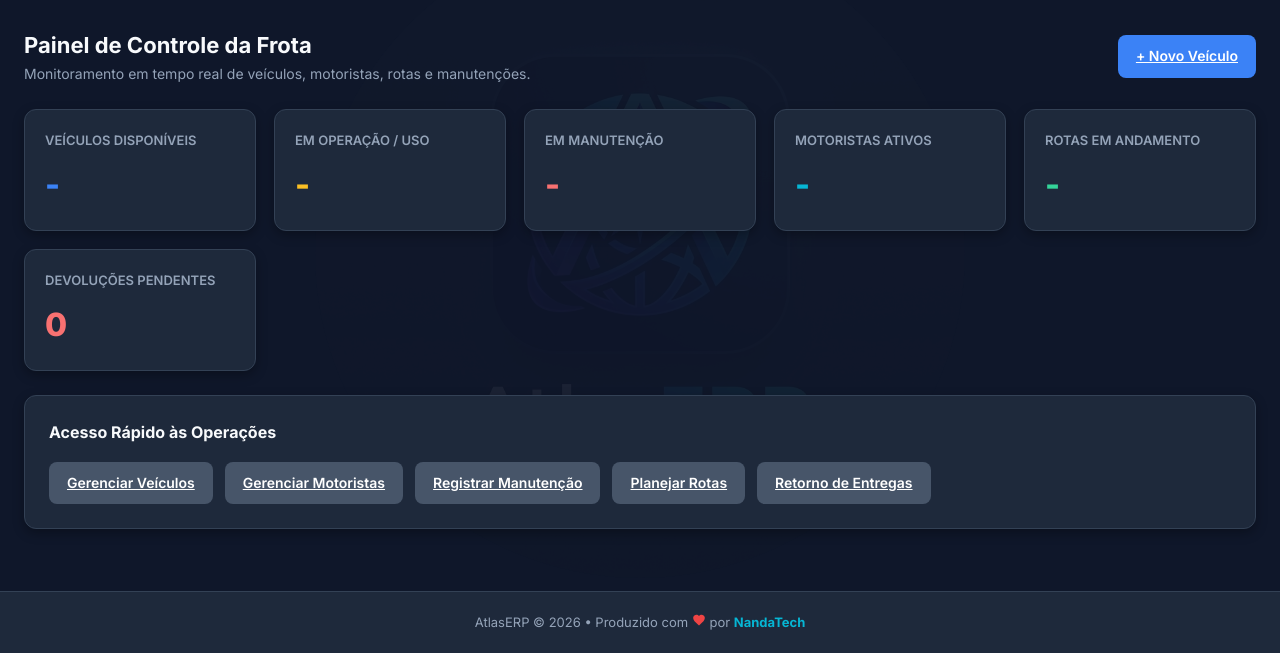
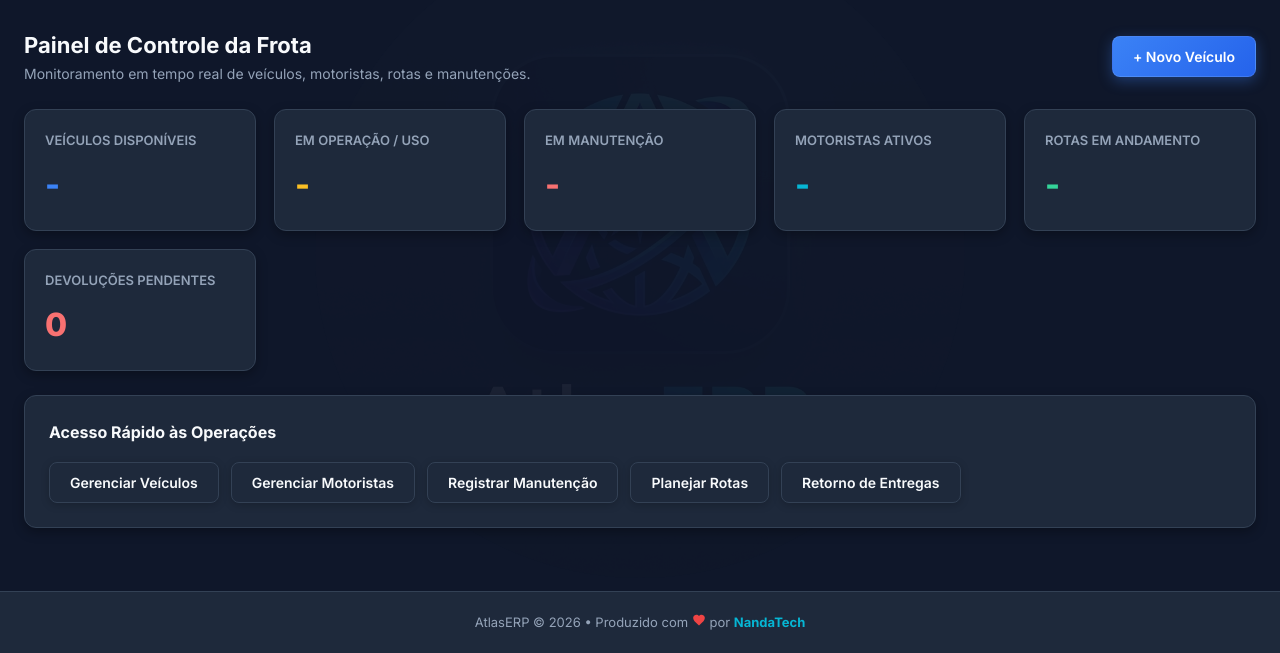
Before and after one commit to nandacarat-tech/AtlasERP, a Flask app: page /ui/fleet in a window 1280 px wide. Shown: the part 147-800 px from the top of the page. Run offline with Flask 3, Linux system fonts and the light colour scheme; data that the repository does not hold is empty.

Commit message:
style(ui): padroniza o design de todos os botoes do sistema no padrao NandaTech

```diff
--- a/static/style.css
+++ b/static/style.css
@@ -315,40 +315,82 @@ input:focus, select:focus, textarea:focus {
   box-shadow: 0 0 0 3px var(--primary-glow);
 }
 
-/* Buttons */
-button, .btn {
+/* Buttons - Design System Unificado NandaTech */
+button, .btn, input[type="button"], input[type="submit"] {
   display: inline-flex;
   align-items: center;
   justify-content: center;
   gap: 8px;
-  padding: 10px 18px;
+  padding: 10px 20px;
+  font-family: var(--font-family);
   font-size: 14px;
   font-weight: 600;
   border-radius: var(--radius-sm);
-  border: none;
+  border: 1px solid rgba(255, 255, 255, 0.1);
   cursor: pointer;
-  background-color: var(--primary);
-  color: white;
-  transition: all 0.2s ease;
+  background: linear-gradient(135deg, #3b82f6 0%, #2563eb 100%);
+  color: #ffffff !important;
+  box-shadow: 0 4px 14px rgba(59, 130, 246, 0.35);
+  transition: all 0.2s cubic-bezier(0.4, 0, 0.2, 1);
+  text-decoration: none;
+  line-height: 1.4;
 }
 
-button:hover, .btn:hover {
-  background-color: var(--primary-hover);
-  transform: translateY(-1px);
+button:hover, .btn:hover, input[type="button"]:hover, input[type="submit"]:hover {
+  background: linear-gradient(135deg, #2563eb 0%, #1d4ed8 100%);
+  transform: translateY(-2px);
+  box-shadow: 0 6px 20px rgba(59, 130, 246, 0.5);
+}
+
+button:active, .btn:active, input[type="button"]:active, input[type="submit"]:active {
+  transform: translateY(0);
+  box-shadow: 0 2px 8px rgba(59, 130, 246, 0.3);
 }
 
 button.secondary, .btn-secondary {
-  background-color: #475569;
+  background: #1e293b !important;
+  color: #f8fafc !important;
+  border: 1px solid var(--border-color) !important;
+  box-shadow: 0 2px 8px rgba(0, 0, 0, 0.2) !important;
 }
+
 button.secondary:hover, .btn-secondary:hover {
-  background-color: #334155;
+  background: #334155 !important;
+  border-color: #475569 !important;
+  color: #ffffff !important;
+  box-shadow: 0 4px 12px rgba(0, 0, 0, 0.3) !important;
+  transform: translateY(-2px);
 }
 
 button.danger, .btn-danger {
-  background-color: #dc2626;
+  background: linear-gradient(135deg, #ef4444 0%, #dc2626 100%) !important;
+  color: #ffffff !important;
+  box-shadow: 0 4px 14px rgba(239, 68, 68, 0.35) !important;
 }
+
 button.danger:hover, .btn-danger:hover {
-  background-color: #b91c1c;
+  background: linear-gradient(135deg, #dc2626 0%, #b91c1c 100%) !important;
+  box-shadow: 0 6px 20px rgba(239, 68, 68, 0.5) !important;
+  transform: translateY(-2px);
+}
+
+button.success, .btn-success {
+  background: linear-gradient(135deg, #10b981 0%, #059669 100%) !important;
+  color: #ffffff !important;
+  box-shadow: 0 4px 14px rgba(16, 185, 129, 0.35) !important;
+}
+
+button.success:hover, .btn-success:hover {
+  background: linear-gradient(135deg, #059669 0%, #047857 100%) !important;
+  box-shadow: 0 6px 20px rgba(16, 185, 129, 0.5) !important;
+  transform: translateY(-2px);
+}
+
+/* Botões Pequenos em Tabelas */
+.btn-sm, .btn-small, table button {
+  padding: 6px 14px !important;
+  font-size: 13px !important;
+  border-radius: 6px !important;
 }
 
 /* ==========================================================================
```
